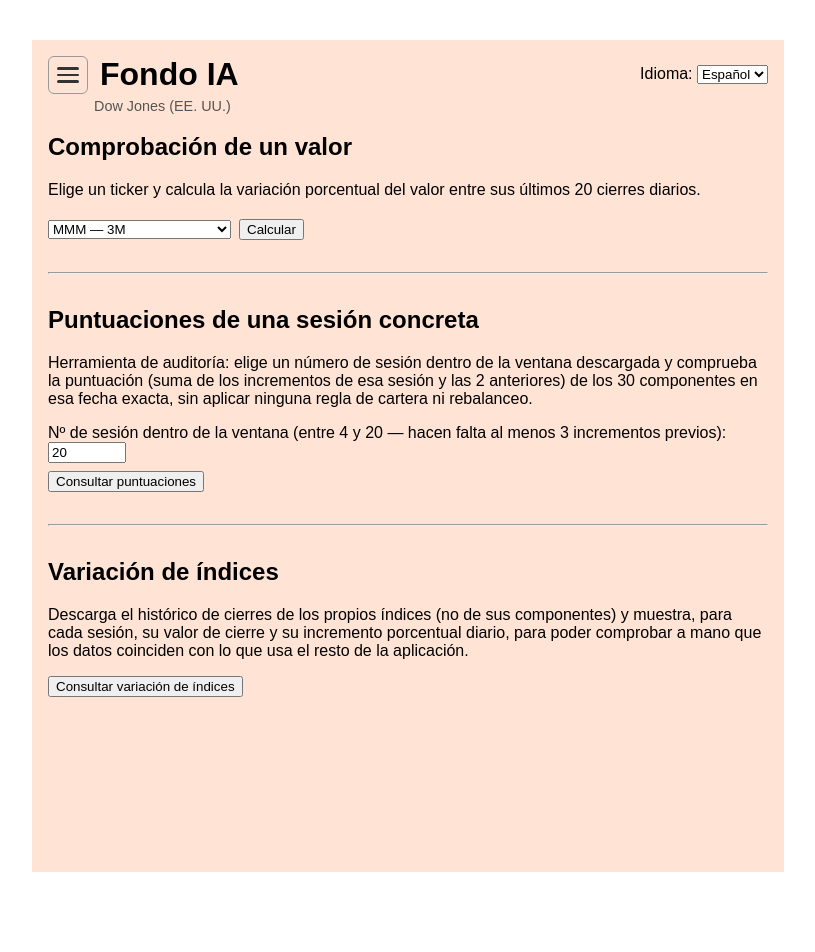
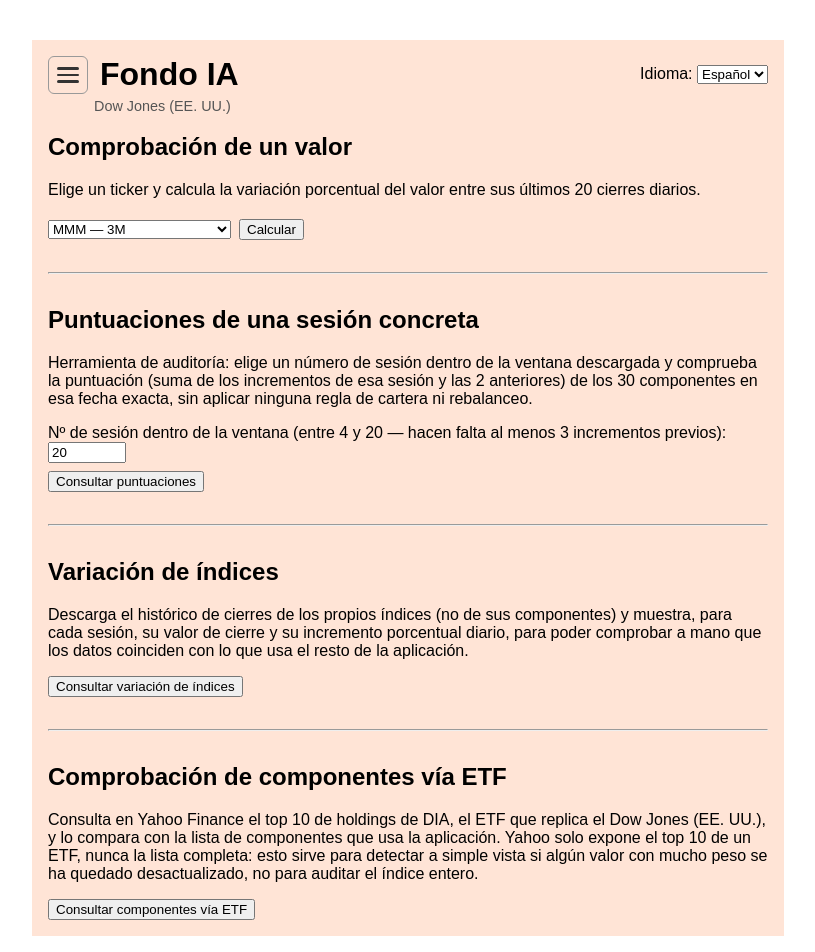
Before and after one commit to antonioluiscliment/fondo-ia-web, a Next.js app: page /comprobaciones in a window 1280 px wide. Shown: the top 952 px of the page, without its empty margins (232-1047 px from the left). Before the commit the page ends 912 px from the top, so only its background shows below. Built offline with nearby package versions, Linux system fonts and the light colour scheme.

Commit message:
Add files via upload

```diff
--- a/pages/comprobaciones.js
+++ b/pages/comprobaciones.js
@@ -6,7 +6,7 @@ import { obtenerIndice, tickerVisible } from "../lib/indices";
 // Grupo 2: Comprobaciones — herramientas de consulta y auditoría.
 // Este grupo irá creciendo con el desarrollo de la aplicación.
 export default function Comprobaciones() {
-  const { t, diasVentana, indiceId } = useAppConfig();
+  const { t, idioma, diasVentana, indiceId } = useAppConfig();
   const indice = obtenerIndice(indiceId);
   const { tickers, nombresEmpresas } = indice;
 
@@ -30,6 +30,15 @@ export default function Comprobaciones() {
   const [variacionIndices, setVariacionIndices] = useState(null);
   const [cargandoVariacionIndices, setCargandoVariacionIndices] = useState(false);
   const [errorVariacionIndices, setErrorVariacionIndices] = useState(null);
+
+  const [componentesEtf, setComponentesEtf] = useState(null);
+  const [cargandoComponentesEtf, setCargandoComponentesEtf] = useState(false);
+  const [errorComponentesEtf, setErrorComponentesEtf] = useState(null);
+
+  useEffect(() => {
+    setComponentesEtf(null);
+    setErrorComponentesEtf(null);
+  }, [indiceId]);
 
   async function consultar() {
     setCargando(true);
@@ -76,6 +85,22 @@ export default function Comprobaciones() {
       setErrorVariacionIndices(e.message);
     } finally {
       setCargandoVariacionIndices(false);
+    }
+  }
+
+  async function consultarComponentesEtf() {
+    setCargandoComponentesEtf(true);
+    setErrorComponentesEtf(null);
+    setComponentesEtf(null);
+    try {
+      const resp = await fetch(`/api/holdingsETF?indice=${indiceId}`);
+      const json = await resp.json();
+      if (!resp.ok) throw new Error(json.error || "Error desconocido");
+      setComponentesEtf(json);
+    } catch (e) {
+      setErrorComponentesEtf(e.message);
+    } finally {
+      setCargandoComponentesEtf(false);
     }
   }
 
@@ -214,6 +239,38 @@ export default function Comprobaciones() {
           </tbody>
         </table>
       )}
+
+      <hr style={{ margin: "32px 0" }} />
+
+      <h2>{t.componentesEtfTitulo}</h2>
+      <p>{t.componentesEtfDesc(indice.etfReferencia, indice.nombre[idioma])}</p>
+
+      <button onClick={consultarComponentesEtf} disabled={cargandoComponentesEtf}>
+        {cargandoComponentesEtf ? t.componentesEtfBotonCargando : t.componentesEtfBoton}
+      </button>
+
+      {errorComponentesEtf && <p style={{ color: "crimson" }}>{t.error}: {errorComponentesEtf}</p>}
+
+      {componentesEtf && (
+        <table border="1" cellPadding="6" style={{ borderCollapse: "collapse", width: "100%", marginTop: 16 }}>
+          <thead>
+            <tr>
+              <th>{t.colTicker}</th>
+              <th>{t.colPeso}</th>
+              <th>{t.colEnNuestraLista}</th>
+            </tr>
+          </thead>
+          <tbody>
+            {componentesEtf.holdings.map((h) => (
+              <tr key={h.ticker} style={{ background: h.enNuestraLista ? "transparent" : "#ffe0e0" }}>
+                <td>{tickerVisible(h.ticker)} — {h.nombre}</td>
+                <td>{h.porcentaje}%</td>
+                <td>{h.enNuestraLista ? t.enNuestraListaSi : t.enNuestraListaNo}</td>
+              </tr>
+            ))}
+          </tbody>
+        </table>
+      )}
     </MenuLayout>
   );
 }
```
